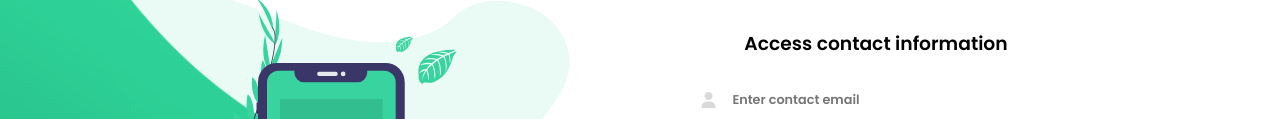
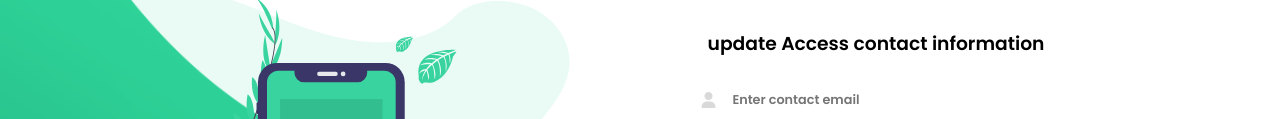
Before and after one commit to rania196/legarantApplicationMobile, a website: page public/index.html in a window 1280 px wide. Shown: the part 255-374 px from the top of the page. Drawn offline with nearby package versions, Linux system fonts and the light colour scheme.

Commit message:
update title

```diff
--- a/public/index.html
+++ b/public/index.html
@@ -257,7 +257,7 @@
             <form id="getInformationForm" action="/getContactInfo" method="post">
                 <img src="img/logo.PNG">
                 <br></br>
-                <h3 class="title">Access contact information</h3>
+                <h3 class="title">update Access contact information</h3>
                     <div class="input-div one">
                         <div class="i">
                             <i class="fas fa-user"></i>
```
